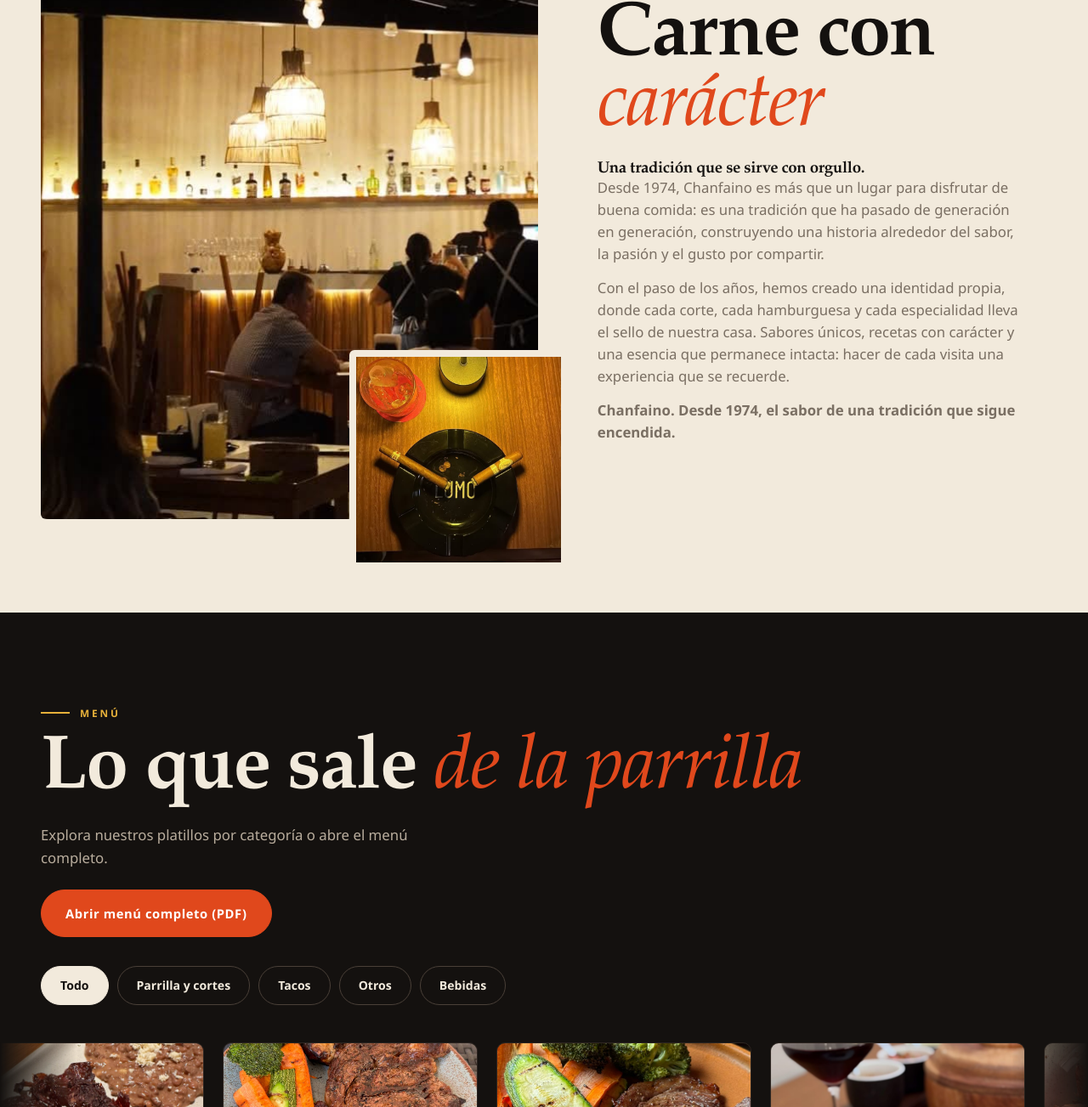
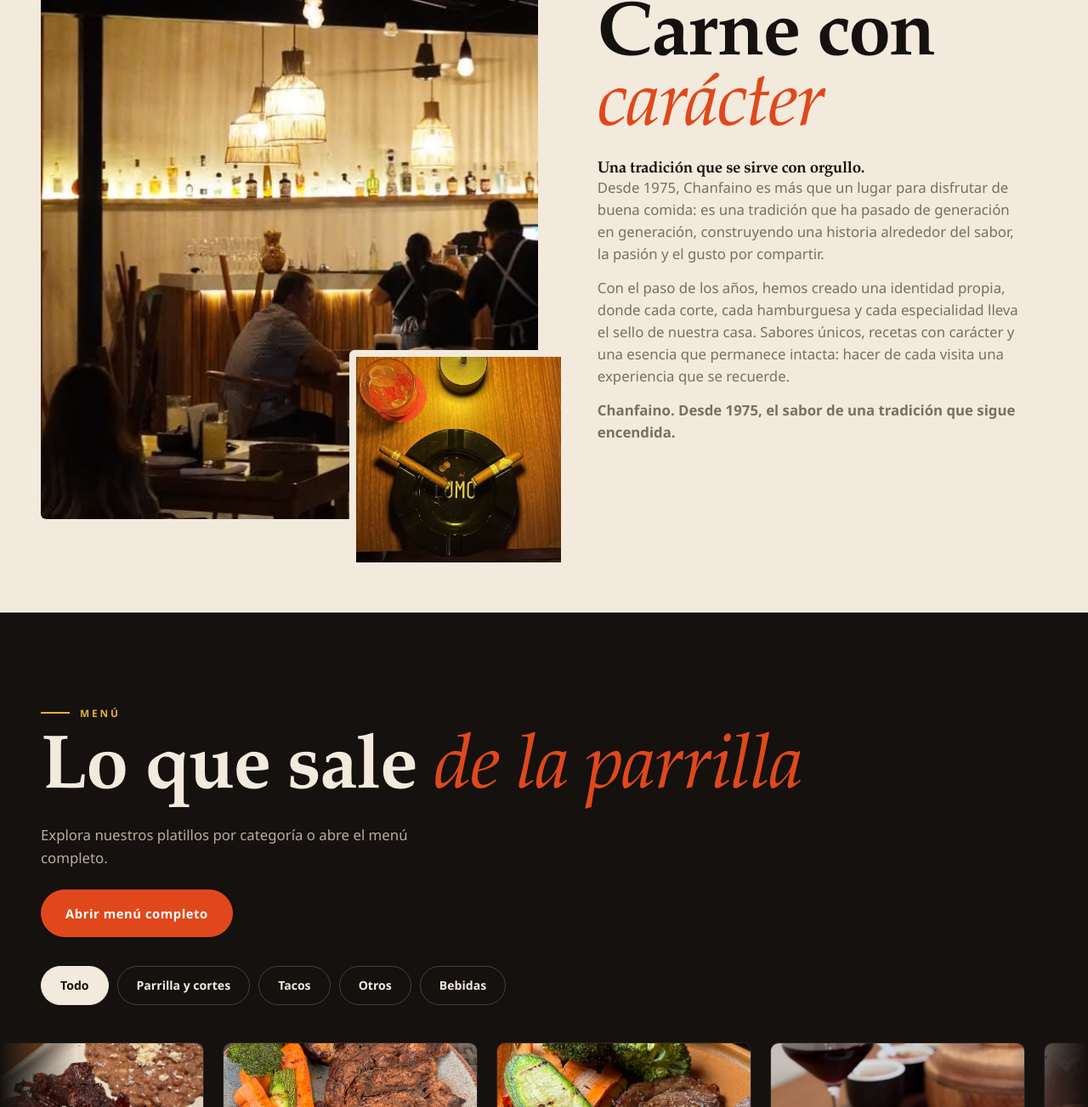
Before and after one commit to fer-apk/chanfaino, a plain HTML site: page index.html in a window 1280 px wide. Shown: the part 1071-2374 px from the top of the page at 85% size. Drawn offline with Linux system fonts and the light colour scheme.

Commit message:
Update index.html

```diff
--- a/index.html
+++ b/index.html
@@ -216,7 +216,7 @@ footer li{list-style:none;margin-bottom:8px}footer a:hover{color:var(--bone)}foo
     <h1 aria-label="Chanfaino, sabor a fuego"><span class="w1" id="w1" aria-hidden="true">CHANFAINO</span><span class="w2" aria-hidden="true">sabor <em>a fuego</em></span></h1>
     <div class="hero-row">
       <p class="lead" data-edit="hero-texto">Carne bien preparada, hamburguesas que se recuerdan y cortes con personalidad. Conoce el menú y ven a probarlo.</p>
-      <div class="ctas"><a class="btn fill" href="#menu"><span>Ver menú</span></a><a class="btn" href="#" data-link="pedido" hidden><span>Pedir ahora</span></a><a class="btn" href="#contacto"><span>Cómo llegar</span></a></div>
+      <div class="ctas"><a class="btn fill" href="./menu.pdf" target="_blank" rel="noopener"><span>Ver menú</span></a><a class="btn" href="#" data-link="pedido" hidden><span>Pedir ahora</span></a><a class="btn" href="#contacto"><span>Cómo llegar</span></a></div>
     </div>
     <a class="badge" href="#menu" aria-label="Ir al menú"><svg viewBox="0 0 200 200" aria-hidden="true"><defs><path id="bc" d="M100,100 m-76,0 a76,76 0 1,1 152,0 a76,76 0 1,1 -152,0"/></defs><text><textPath href="#bc" textLength="470">CARNES • CORTES • HAMBURGUESAS • FUEGO • </textPath></text></svg><b>↓</b></a>
   </div>
@@ -229,9 +229,9 @@ footer li{list-style:none;margin-bottom:8px}footer a:hover{color:var(--bone)}foo
   <div>
     <p class="kicker rv">Nuestra esencia</p><h2 class="rv">Carne con <em>carácter</em></h2>
     <h3 class="rv">Una tradición que se sirve con orgullo.</h3>
-    <p class="lead rv">Desde 1974, Chanfaino es más que un lugar para disfrutar de buena comida: es una tradición que ha pasado de generación en generación, construyendo una historia alrededor del sabor, la pasión y el gusto por compartir.</p>
+    <p class="lead rv">Desde 1975, Chanfaino es más que un lugar para disfrutar de buena comida: es una tradición que ha pasado de generación en generación, construyendo una historia alrededor del sabor, la pasión y el gusto por compartir.</p>
     <p class="lead rv" style="margin-top:14px">Con el paso de los años, hemos creado una identidad propia, donde cada corte, cada hamburguesa y cada especialidad lleva el sello de nuestra casa. Sabores únicos, recetas con carácter y una esencia que permanece intacta: hacer de cada visita una experiencia que se recuerde.</p>
-    <p class="lead rv" style="margin-top:14px"><strong>Chanfaino. Desde 1974, el sabor de una tradición que sigue encendida.</strong></p>
+    <p class="lead rv" style="margin-top:14px"><strong>Chanfaino. Desde 1975, el sabor de una tradición que sigue encendida.</strong></p>
     <div class="nums rv" id="nums"></div>
   </div>
 </div></section>
@@ -239,7 +239,7 @@ footer li{list-style:none;margin-bottom:8px}footer a:hover{color:var(--bone)}foo
 <section class="dark" id="menu"><div class="wrap">
   <p class="kicker rv">Menú</p><h2 class="rv">Lo que sale <em>de la parrilla</em></h2>
   <p class="lead rv">Explora nuestros platillos por categoría o abre el menú completo.</p>
-  <a class="btn fill rv menu-pdf" href="./menu.pdf" target="_blank" rel="noopener"><span>Abrir menú completo (PDF)</span></a>
+  <a class="btn fill rv menu-pdf" href="./menu.pdf" target="_blank" rel="noopener"><span>Abrir menú completo</span></a>
   <div class="tabs rv" id="tabs" role="tablist" aria-label="Categorías del menú"></div>
 </div>
 <div class="mq" id="mq" aria-live="polite"><div class="row" id="r1"></div><div class="row rev" id="r2"></div></div>
@@ -436,7 +436,7 @@ $('#map').innerHTML=C.mapaEmbed?`<iframe src="${esc(C.mapaEmbed)}" title="Street
 const w='<span>Chanfaino</span>';$('#bg1').innerHTML=w.repeat(8);$('#bg2').innerHTML=w.repeat(8);
 $$('[data-link=pedido]').forEach(a=>{if(pedido){a.href=pedido;a.target="_blank";a.rel="noopener";a.hidden=false}});
 const orb=$('#orb');if(pedido){orb.href=pedido;orb.target="_blank";orb.rel="noopener";orb.setAttribute('aria-label','Hacer un pedido');$('#orbT').textContent='PIDE AHORA • ANTÓJATE • PIDE AHORA • ANTÓJATE • '}
-const cr=$('#ctaRow');cr.innerHTML=`<a class="btn" href="#menu"><span>Ver el menú</span></a>`+(C.mapaLink?`<a class="btn" href="${esc(C.mapaLink)}" target="_blank" rel="noopener"><span>Cómo llegar</span></a>`:'');
+const cr=$('#ctaRow');cr.innerHTML=`<a class="btn" href="./menu.pdf" target="_blank" rel="noopener"><span>Ver el menú</span></a>`+(C.mapaLink?`<a class="btn" href="${esc(C.mapaLink)}" target="_blank" rel="noopener"><span>Cómo llegar</span></a>`:'');
 $('#fcon').innerHTML=[C.direccion&&(C.mapaLink?`<a href="${esc(C.mapaLink)}" target="_blank" rel="noopener">${esc(C.direccion)}</a>`:esc(C.direccion)),C.telefono&&`<a href="tel:${esc(C.telefono.replace(/[^\d+]/g,''))}">${esc(C.telefono)}</a>`].filter(Boolean).map(x=>`<li>${x}</li>`).join('')||'<li class="pend">Por confirmar</li>';
 $('#fsoc').innerHTML=C.redes.length?C.redes.map(([a,u])=>`<li><a href="${esc(u)}" target="_blank" rel="noopener">${esc(a)}</a></li>`).join(''):'<li class="pend">Por confirmar</li>';
 $('#yr').textContent=new Date().getFullYear();$('#top').onclick=()=>scrollTo({top:0,behavior:'smooth'});
```
